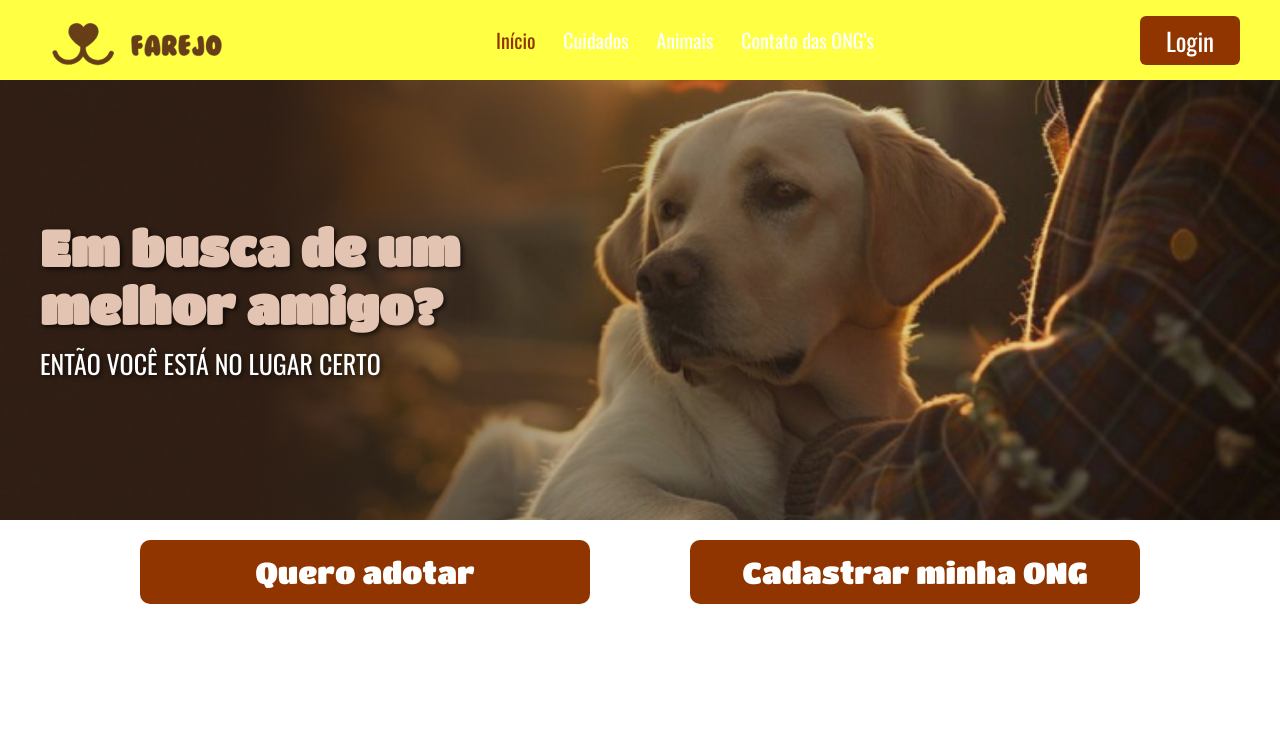
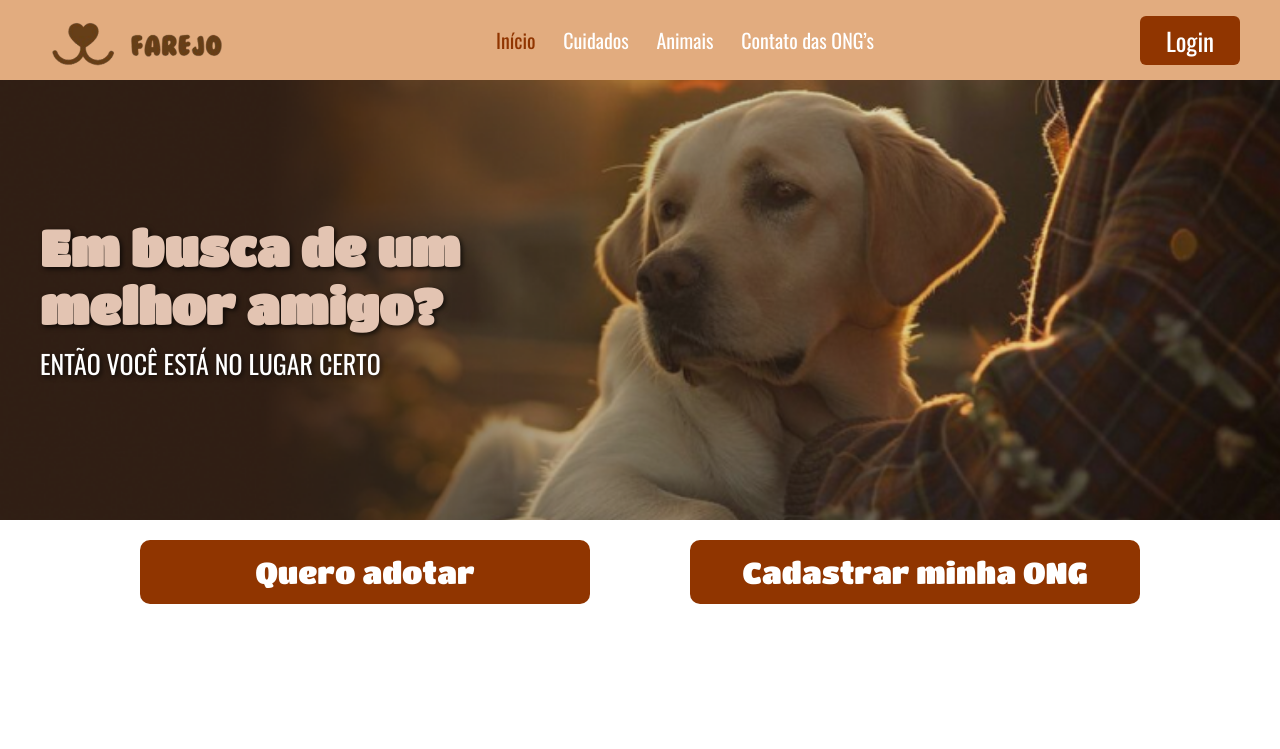
Before and after one commit to Outlier-Fora-da-Curva/Farejo-, a plain HTML site: page index.html in a window 1280 px wide. Shown: the top 749 px of the page. Drawn offline with nearby package versions, Linux system fonts and the light colour scheme; files whose address does not match are found by name.

Commit message:
Update style.css

```diff
--- a/css/landingPage/style.css
+++ b/css/landingPage/style.css
@@ -16,7 +16,7 @@ body {
 
 /* Navbar */
 header {
-    background: #ff4; /* #E2AC7F */
+    background: #E2AC7F; /* #E2AC7F */
     display: flex;
     justify-content: space-between;
     align-items: center;
```
